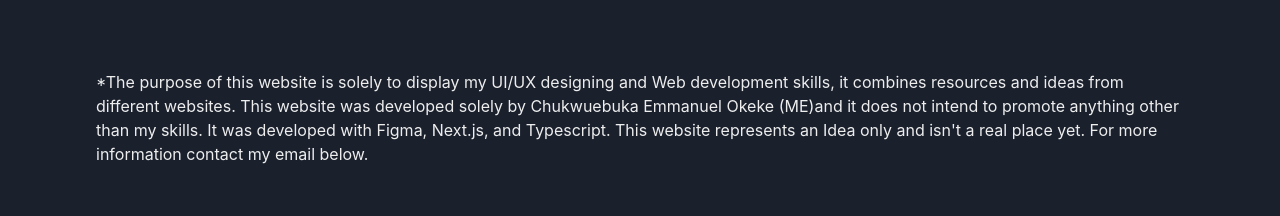
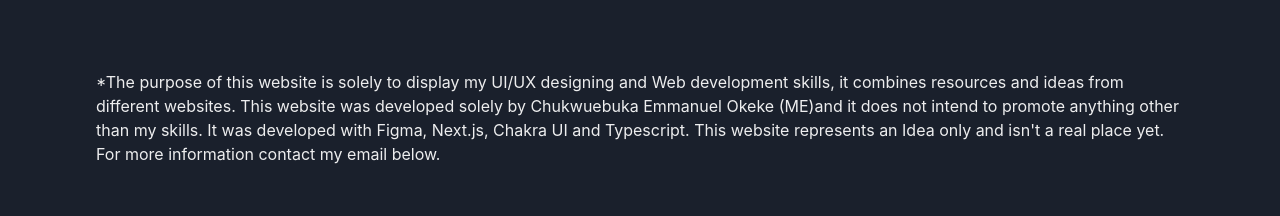
Before and after one commit to Okekejr/dd-cocktails, a Next.js app: page / in a window 1280 px wide. Shown: the part 2862-3078 px from the top of the page. Built offline with nearby package versions, Linux system fonts and the light colour scheme.

Commit message:
Update Disclaimer.tsx

```diff
--- a/src/components/footer/Disclaimer.tsx
+++ b/src/components/footer/Disclaimer.tsx
@@ -12,9 +12,9 @@ export const Disclaimer: FC<FlexProps> = (props) => {
           Chukwuebuka Emmanuel Okeke (ME)
         </Link>
         and it does not intend to promote anything other than my skills. It was
-        developed with Figma, Next.js, and Typescript. This website represents
-        an Idea only and isn't a real place yet. For more information contact my
-        email below.
+        developed with Figma, Next.js, Chakra UI and Typescript. This website
+        represents an Idea only and isn't a real place yet. For more information
+        contact my email below.
       </Text>
     </Flex>
   );
```
